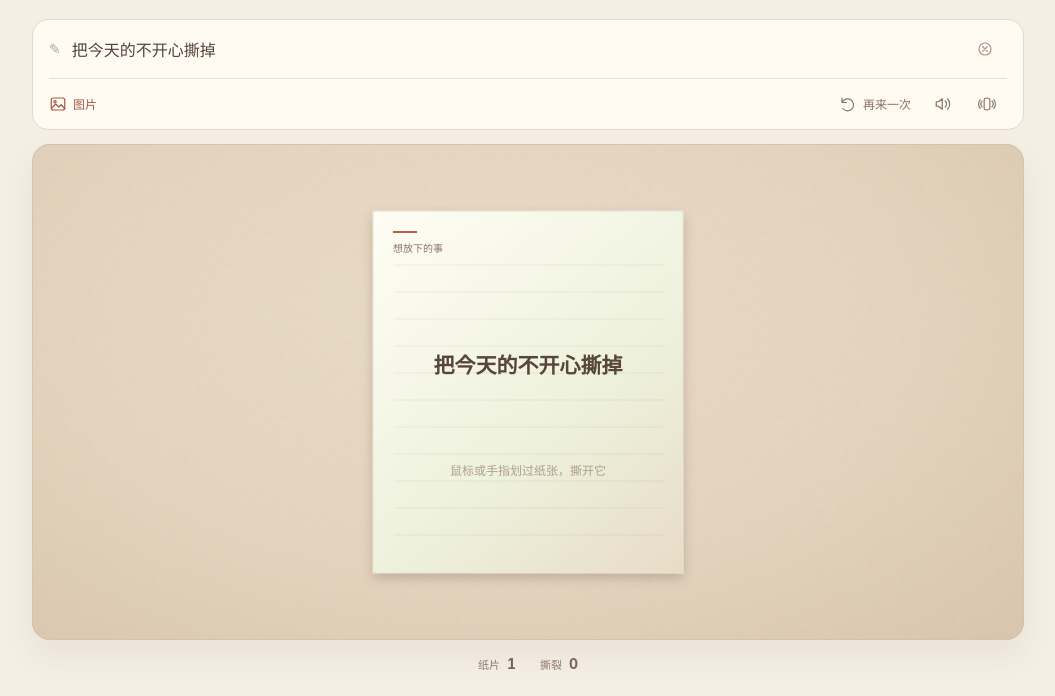
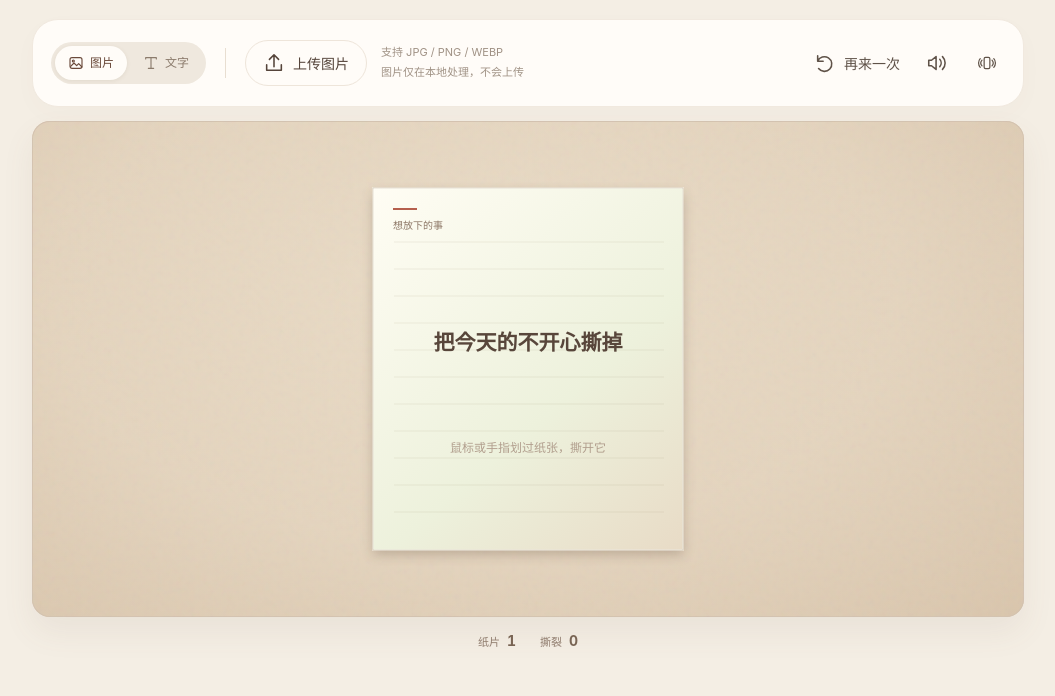
Before and after one commit to lucy-bao/Stress-Shredder, a website: page index.html in a window 1280 px wide. Both pictures are taken after a click on the button "图片". Shown: the part 131-827 px from the top of the page, without its empty margins (112-1167 px from the left). After the commit the page ends 804 px from the top, so only its background shows below. Drawn offline with Linux system fonts and the light colour scheme.

Commit message:
Update index.html

```diff
--- a/index.html
+++ b/index.html
@@ -56,15 +56,51 @@
 .celebration-message[hidden]{display:none}
 @keyframes celebrate-in{from{opacity:0;transform:translate(-50%,-42%) scale(.88)}to{opacity:1;transform:translate(-50%,-50%) scale(1)}}
 @media(max-width:600px){.tools{padding:0 12px}.edit{height:56px}.editor-actions{gap:0}.tool-action{padding:0 7px}.desk{height:clamp(390px,64svh,620px)}}
+
+/* Content selector and action bar. */
+.tools{padding:16px 18px;border:1px solid #f1e9df;border-radius:26px;background:#fffcf8;box-shadow:0 8px 24px #77664f06}
+.editor-actions{border:0;padding:0;gap:14px;min-height:54px}
+.tool-action{font-size:14px;color:#5f5248;gap:8px;padding:0 10px;min-height:46px}
+.tool-action svg{width:22px;height:22px;stroke-width:1.7}
+.mode-switch{display:flex;flex-shrink:0;border:1px solid #eee5da;border-radius:23px;overflow:hidden}
+.mode-button{min-width:88px;padding:0 16px;border-radius:22px;min-height:50px}
+.mode-button[aria-pressed="true"]{background:#d66b53;color:#fffaf5;box-shadow:0 4px 12px #b7634d18}
+.mode-divider{width:1px;height:30px;background:#e8ded1;flex-shrink:0;margin:0 5px}
+.source-controls{display:flex;align-items:center;gap:14px;min-width:0}
+#uploadPhoto{padding:0 17px;border:1px solid #eee5da;border-radius:26px;color:#55443a;flex-shrink:0}
+.upload-help{margin:0;display:grid;gap:5px;color:#a09285;font-size:11px;line-height:1.4}
+#newPaper{margin-left:auto;flex-shrink:0;padding:0 5px}
+#audio,#haptic{flex:0 0 36px;width:36px}
+.text-controls{flex:1;min-width:100px}
+.text-controls .edit{height:50px}
+.text-controls input{font-size:14px}
+.source-controls[hidden],.text-controls[hidden]{display:none}
+@media(max-width:800px){.editor-actions{gap:9px;flex-wrap:wrap}.source-controls,.text-controls{flex:1}.upload-help{font-size:10px}.mode-button{min-width:72px;padding:0 12px}.mode-divider{margin:0}#newPaper{margin-left:auto}.tools{padding:12px;border-radius:22px}}
+@media(max-width:600px){.editor-actions{gap:8px}.mode-switch{flex:1}.mode-button{flex:1;min-height:44px}.mode-divider{display:none}.source-controls,.text-controls{flex-basis:100%;order:2;padding-top:10px;border-top:1px solid #eee5da}.upload-help{font-size:11px}#uploadPhoto{min-height:44px}.tool-action{font-size:12px;gap:5px}#newPaper{min-height:44px}#audio,#haptic{flex-basis:30px;width:30px}.tool-action svg{width:20px;height:20px}}
+/* Compact pill selector. */
+.mode-switch{flex:0 0 auto;gap:3px;padding:4px;border:0;border-radius:999px;background:#efe8de;overflow:visible}
+.mode-switch .mode-button{flex:0 0 auto;min-width:0;min-height:34px;height:34px;padding:0 13px;gap:6px;border:0;border-radius:999px;font-size:12px;line-height:1;color:#8b7b6c;transition:background .18s,color .18s,box-shadow .18s}
+.mode-switch .mode-button svg{width:16px;height:16px;stroke-width:1.7}
+.mode-switch .mode-button[aria-pressed="true"]{background:#fffcf8;color:#6a493a;box-shadow:0 1px 4px #66503a18}
+.mode-switch .mode-button[aria-pressed="false"]:hover{background:#e8dfd2;color:#695749}
+@media(max-width:600px){.mode-switch{flex:0 0 auto}.mode-switch .mode-button{min-height:32px;height:32px;padding:0 11px;font-size:12px}}
 </style>
 </head>
 <body>
 <main class="app">
   <header class="head"><div><h1 id="headerTitle">开撕</h1><p><span id="subtitleText">写下你的不开心或者上传图片，尽情撕掉你的不开心。</span><strong id="localOnly">数据仅在本地处理。</strong></p></div><div class="head-actions"><button type="button" class="lang-toggle" id="languageToggle" aria-label="Switch to English" title="Switch to English">EN</button><div class="seal">撕</div></div></header>
   <section class="tools" id="tools" aria-label="工具栏">
-    <div class="edit"><span aria-hidden="true">✎</span><input id="thought" maxlength="100" value="把今天的不开心撕掉" aria-label="写在纸上的文字" placeholder="写下想撕掉的事……"><button type="button" class="tool-action clear-input" id="clearThought" aria-label="清空文字" title="清空文字" hidden><svg viewBox="0 0 24 24" aria-hidden="true"><circle cx="12" cy="12" r="8"/><path d="m9 9 6 6m0-6-6 6"/></svg></button></div>
     <div class="editor-actions">
-      <button class="tool-action" id="uploadPhoto" title="上传图片"><svg viewBox="0 0 24 24" aria-hidden="true"><rect x="3" y="4" width="18" height="16" rx="3"/><circle cx="8" cy="9" r="1.5"/><path d="m4 17 5-5 4 4 3-3 5 5"/></svg><span id="uploadLabel">图片</span></button>
+      <div class="mode-switch" role="group" aria-label="内容类型">
+        <button type="button" class="tool-action mode-button" id="imageMode" aria-pressed="false"><svg viewBox="0 0 24 24" aria-hidden="true"><rect x="3" y="4" width="18" height="16" rx="3"/><circle cx="8" cy="9" r="1.5"/><path d="m4 17 5-5 4 4 3-3 5 5"/></svg><span id="imageModeLabel">图片</span></button>
+        <button type="button" class="tool-action mode-button" id="textMode" aria-pressed="true"><svg viewBox="0 0 24 24" aria-hidden="true"><path d="M4 6V4h16v2M12 4v16m-4 0h8"/></svg><span id="textModeLabel">文字</span></button>
+      </div>
+      <div class="mode-divider" aria-hidden="true"></div>
+      <div class="source-controls" id="imageControls" hidden>
+        <button type="button" class="tool-action" id="uploadPhoto" title="上传图片"><svg viewBox="0 0 24 24" aria-hidden="true"><path d="M12 16V3m-5 5 5-5 5 5M4 14v6h16v-6"/></svg><span id="uploadLabel">上传图片</span></button>
+        <p class="upload-help"><span id="formatHelp">支持 JPG / PNG / WEBP</span><span id="privacyHelp">图片仅在本地处理，不会上传</span></p>
+      </div>
+      <div class="text-controls" id="textControls"><div class="edit"><span aria-hidden="true">✎</span><input id="thought" maxlength="100" value="把今天的不开心撕掉" aria-label="写在纸上的文字" placeholder="写下想撕掉的事……"><button type="button" class="tool-action clear-input" id="clearThought" aria-label="清空文字" title="清空文字" hidden><svg viewBox="0 0 24 24" aria-hidden="true"><circle cx="12" cy="12" r="8"/><path d="m9 9 6 6m0-6-6 6"/></svg></button></div></div>
       <input id="photoInput" type="file" accept="image/*" hidden aria-label="选择本地图片">
       <button class="tool-action" id="removePhoto" hidden aria-label="移除图片" title="移除图片">移除</button>
       <button class="tool-action" id="newPaper" title="恢复完整纸张，保留当前内容"><svg viewBox="0 0 24 24" aria-hidden="true"><path d="M4 10a8 8 0 1 1 1 8M4 4v6h6"/></svg><span id="resetLabel">再来一次</span></button>
@@ -83,6 +119,7 @@ const $=id=>document.getElementById(id);
 const canvas=$('paperCanvas'),ctx=canvas.getContext('2d'),desk=$('desk');
 const countEl=$('pieceCount'),tearEl=$('tearCount');
 let W=0,H=0,ratio=1,scene=null,pieces=[],dust=[],effects=[],confetti=[],gesture=null,tears=0,soundEnabled=true,vibrationEnabled=true,audioCtx=null,audioResume=null,pendingTear=null,lastSound=0,lastVibration=0,audioPrimed=false,vibrationPrimed=false;
+let contentMode='text';
 let uploadedImage=null,uploadedName="",uploadSequence=0;
 let paperTexture=null,textureVersion=0,textureDirty=true,needsRedraw=true;
 let tearBuffers=[],audioLimiter=null;
@@ -103,7 +140,7 @@ function applyLanguage(nextLanguage){
  $('tools').setAttribute('aria-label',t('toolsLabel'));
  input.setAttribute('aria-label',t('thoughtLabel'));input.placeholder=t('thoughtPlaceholder');
  $('clearThought').setAttribute('aria-label',t('clearThought'));$('clearThought').title=t('clearThought');
- $('uploadLabel').textContent=t('upload');$('uploadPhoto').title=t('uploadTitle');$('photoInput').setAttribute('aria-label',t('photoInput'));
+ $('uploadLabel').textContent=t('uploadTitle');$('imageModeLabel').textContent=t('upload');$('textModeLabel').textContent=language==='zh'?'文字':'Text';$('formatHelp').textContent=language==='zh'?'支持 JPG / PNG / WEBP':'JPG / PNG / WEBP';$('privacyHelp').textContent=language==='zh'?'图片仅在本地处理，不会上传':'Processed on your device. Never uploaded.';$('uploadPhoto').title=t('uploadTitle');$('photoInput').setAttribute('aria-label',t('photoInput'));
  $('removePhoto').textContent=t('remove');$('removePhoto').setAttribute('aria-label',t('removeTitle'));$('removePhoto').title=t('removeTitle');
  $('resetLabel').textContent=t('reset');$('newPaper').title=t('resetTitle');
  $('audio').setAttribute('aria-label',t('sound'));$('audio').title=soundEnabled?t('soundOnTitle'):t('soundOffTitle');
@@ -353,14 +390,14 @@ function reset(){
  dust=[];effects=[];confetti=[];gesture=null;tears=0;textureDirty=true;celebrated=false;
  $('celebrationMessage').hidden=true;
  let w=clamp(W*(W<600?.68:.42),195,310),h=clamp(H*(W<600?.76:.73),240,390);
- if(uploadedImage){
+ if(uploadedImage&&contentMode==='image'){
    // 图片完整显示，常见横图、竖图和方图都不裁剪主体。
    const maxW=Math.min(W*.83,560),maxH=Math.min(H*.79,415);
    const r=clamp(uploadedImage.width/uploadedImage.height,.5,2.4);
    w=Math.min(maxW,maxH*r);h=w/r;
  }
  const x=(W-w)/2,y=(H-h)/2;
- scene={x,y,w,h,color:['#f7edda','#f7e6e2','#f3ebd9','#edf1dc'][Math.floor(Math.random()*4)],text:$('thought').value.trim()||t('defaultThought'),image:uploadedImage};
+ scene={x,y,w,h,color:['#f7edda','#f7e6e2','#f3ebd9','#edf1dc'][Math.floor(Math.random()*4)],text:$('thought').value.trim()||t('defaultThought'),image:contentMode==='image'?uploadedImage:null};
  const poly=[{x,y},{x:x+w,y},{x:x+w,y:y+h},{x,y:y+h}];pieces=[piece(poly)];
  updateStats();
 }
@@ -379,7 +416,7 @@ function loadPhoto(file){
      const maxSide=2000,k=Math.min(1,maxSide/Math.max(img.naturalWidth,img.naturalHeight));
      const bitmap=document.createElement('canvas');bitmap.width=Math.max(1,Math.round(img.naturalWidth*k));bitmap.height=Math.max(1,Math.round(img.naturalHeight*k));
      const b=bitmap.getContext('2d');b.imageSmoothingEnabled=true;b.imageSmoothingQuality='high';b.drawImage(img,0,0,bitmap.width,bitmap.height);
-     uploadedImage=bitmap;uploadedName=file.name;
+     uploadedImage=bitmap;uploadedName=file.name;setContentMode('image');
      $('removePhoto').hidden=false;
      showImageInfo('');
      reset();
@@ -446,6 +483,16 @@ canvas.addEventListener('pointerdown',e=>{if(e.button!==0)return;e.preventDefaul
 canvas.addEventListener('pointermove',e=>{if(!gesture||gesture.id!==e.pointerId)return;e.preventDefault();const p=eventPoint(e),g=gesture;g.points.push(p);if(g.points.length>15)g.points.shift();const travel=dist(g.anchor,p);if(travel>18){const cut=tearAlong(g.anchor,p);if(cut){g.anchor=p;g.hasCut=true;g.points=[p]}else if(travel>145)g.anchor=g.points[Math.floor(g.points.length/3)]||p}});
 function finish(e){if(!gesture||gesture.id!==e.pointerId)return;const p=eventPoint(e),g=gesture;if(!g.hasCut&&dist(g.start,p)>16)tearAlong(g.start,p);gesture=null;needsRedraw=true}
 canvas.addEventListener('pointerup',finish);canvas.addEventListener('pointercancel',()=>{gesture=null;needsRedraw=true});canvas.addEventListener('lostpointercapture',()=>{gesture=null;needsRedraw=true});
+function setContentMode(mode){
+ contentMode=mode;
+ $('imageMode').setAttribute('aria-pressed',String(mode==='image'));
+ $('textMode').setAttribute('aria-pressed',String(mode==='text'));
+ $('imageControls').hidden=mode!=='image';$('textControls').hidden=mode!=='text';
+ $('removePhoto').hidden=mode!=='image'||!uploadedImage;
+ reset();
+}
+$('imageMode').addEventListener('click',()=>setContentMode('image'));
+$('textMode').addEventListener('click',()=>{setContentMode('text');$('thought').focus()});
 $('newPaper').addEventListener('click',reset);
 $('uploadPhoto').addEventListener('click',()=>$('photoInput').click());
 $('photoInput').addEventListener('change',e=>{loadPhoto(e.target.files&&e.target.files[0]);e.target.value=''});
```
